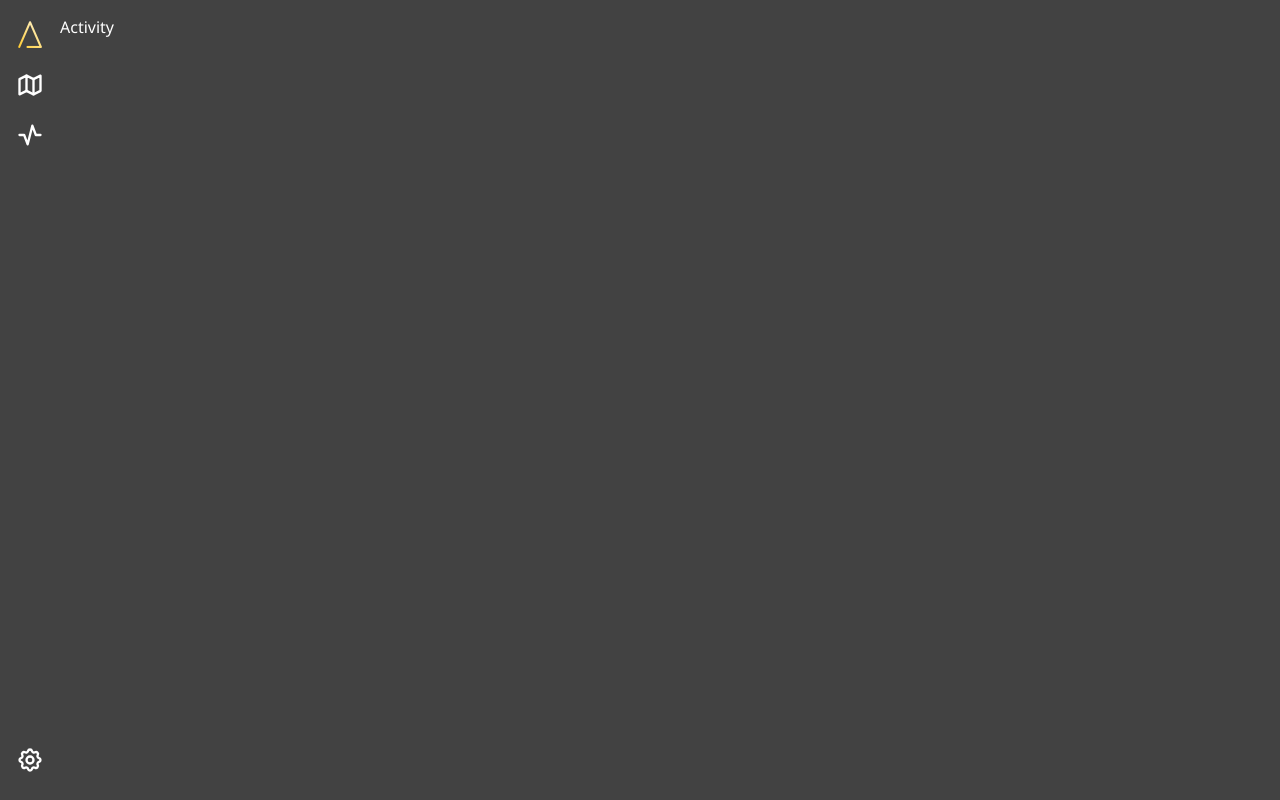
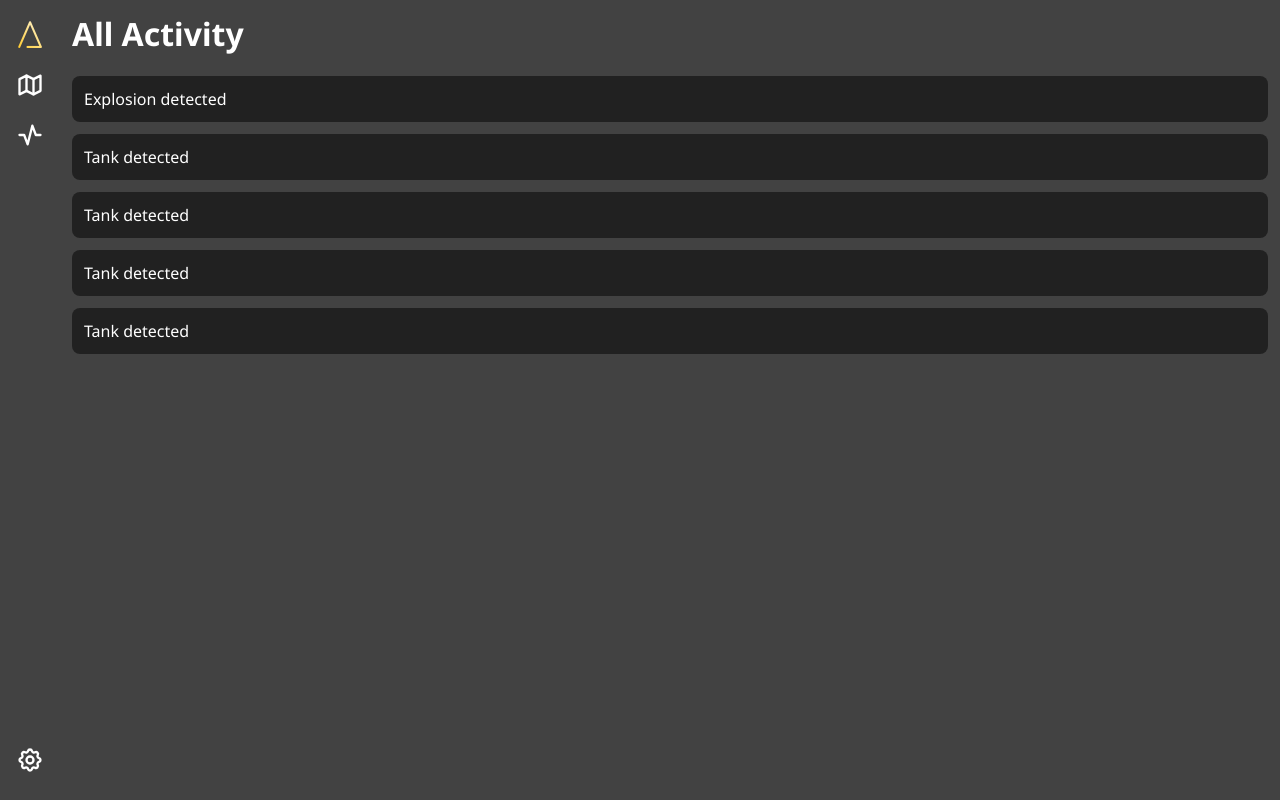
Before and after one commit to aurum-ai/nat-sec-hackathon-24, a Next.js app in the folder frontend/: page /activity in a window 1280 px wide. Built offline with nearby package versions, Linux system fonts and the light colour scheme.

Commit message:
Basic activity page

```diff
--- /dev/null
+++ b/frontend/app/activity/actions.ts
@@ -0,0 +1,11 @@
+import { Event } from '@/components/event-summary';
+
+export async function getAllActivity(): Promise<Event[]> {
+  return Promise.resolve([
+    { id: "123", cameraId: "abc", img: "", timestamp: "5 minutes ago", description: "Explosion detected" },
+    { id: "456", cameraId: "abc", img: "", timestamp: "5 minutes ago", description: "Tank detected" },
+    { id: "789", cameraId: "def", img: "", timestamp: "5 minutes ago", description: "Tank detected" },
+    { id: "101112", cameraId: "abc", img: "", timestamp: "5 minutes ago", description: "Tank detected" },
+    { id: "131415", cameraId: "ghi", img: "", timestamp: "5 minutes ago", description: "Tank detected" },
+  ]);
+}
--- /dev/null
+++ b/frontend/app/activity/activity.module.scss
@@ -0,0 +1,15 @@
+.container {
+  margin: 12px;
+}
+
+.title {
+  margin-top: 0;
+}
+
+.eventContainer {
+  background: var(--foreground);
+  color: var(--foreground-text);
+  border-radius: 8px;
+  padding: 12px;
+  margin: 12px 0;
+}
--- a/frontend/app/activity/page.tsx
+++ b/frontend/app/activity/page.tsx
@@ -1,3 +1,27 @@
+'use client'
+
+import { useEffect, useState } from "react";
+import EventSummary, { Event } from '@/components/event-summary';
+import styles from './activity.module.scss';
+import { getAllActivity } from "./actions";
+
 export default function Activity() {
-  return <p>Activity</p>;
+  const [events, setEvents] = useState<Event[]>([]);
+
+  useEffect(() => {
+    getAllActivity().then(result => {
+      setEvents(result);
+    })
+  }, []);
+
+  return (
+    <div className={styles.container}>
+      <h1 className={styles.title}>All Activity</h1>
+      {events.map(event => (
+        <div key={event.id} className={styles.eventContainer}>
+          <EventSummary event={event} />
+        </div>
+      ))}
+    </div>
+  );
 }
--- /dev/null
+++ b/frontend/app/settings/page.tsx
@@ -0,0 +1,3 @@
+export default function Settings() {
+  return <p>Settings</p>;
+}
--- /dev/null
+++ b/frontend/components/event-summary/event-summary.module.scss
@@ -0,0 +1,3 @@
+.container {
+  cursor: pointer;
+}
--- /dev/null
+++ b/frontend/components/event-summary/index.tsx
@@ -0,0 +1,28 @@
+import styles from './event-summary.module.scss';
+
+export type Event = {
+  id: string;
+  cameraId: string;
+  img: string;
+  timestamp: string;
+  description: string;
+};
+
+export default function EventSummary({ event, onClick }: EventSummaryProps) {
+  const click = () => {
+    if (onClick) {
+      onClick(event);
+    }
+  };
+
+  return (
+    <div className={styles.container} onClick={click}>
+      {event.description}
+    </div>
+  );
+}
+
+type EventSummaryProps = {
+  event: Event;
+  onClick?: (event: Event) => {};
+};
```
